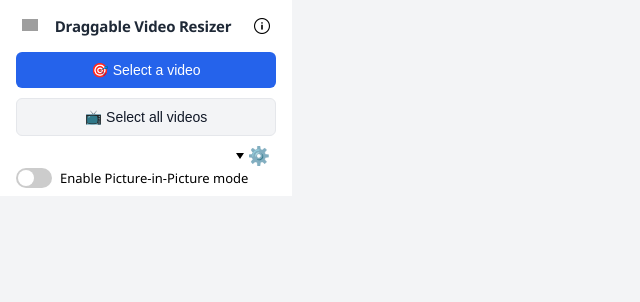
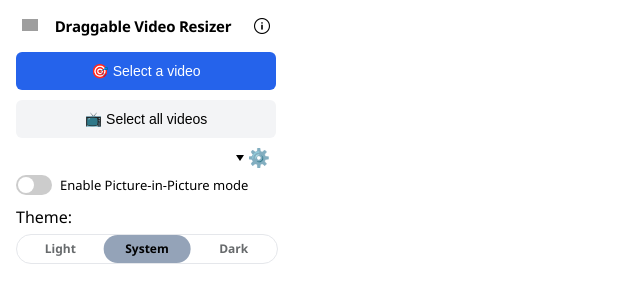
Before and after one commit to Firecoded/draggable-video-resizer, a React (Vite) app: page / in a window 1280 px wide. Both pictures are taken after a click on the button "⚙️". Shown: the top 302 px of the page, without its empty margins (0-640 px from the left). Built offline with nearby package versions, Linux system fonts and the light colour scheme; grey boxes are pictures that could not be loaded.

Commit message:
add theme for popup.js

```diff
--- a/index.html
+++ b/index.html
@@ -1,5 +1,5 @@
 <!DOCTYPE html>
-<html lang="en">
+<html lang="en" class="theme-transition">
     <head>
         <meta charset="UTF-8" />
         <meta name="viewport" content="width=device-width, initial-scale=1.0" />
@@ -7,7 +7,6 @@
         <style>
             body {
                 min-width: 260px;
-                background-color: #f9fafb;
                 font-family: sans-serif;
             }
         </style>
--- a/src/App.tsx
+++ b/src/App.tsx
@@ -4,11 +4,50 @@ import "./app.css";
 export default function App() {
     const [pipMode, setPipMode] = useState(false);
     const [showSettings, setShowSettings] = useState(false);
+    const [theme, setThemeState] = useState(localStorage.getItem("theme") || "system");
 
     useEffect(() => {
-        chrome.storage.sync.get("pipMode", (res) => setPipMode(!!res.pipMode));
-        chrome.storage.sync.get("showSettings", (res) => setShowSettings(!!res.showSettings));
+        chrome.storage.sync.get(["pipMode", "showSettings", "theme"], (res) => {
+            setPipMode(!!res.pipMode);
+            setShowSettings(!!res.showSettings);
+
+            const savedTheme = res.theme || "system";
+            setThemeState(savedTheme);
+            applyTheme(savedTheme);
+        });
     }, []);
+
+    useEffect(() => {
+        const mediaQuery = window.matchMedia("(prefers-color-scheme: dark)");
+
+        const listener = () => {
+            if (theme === "system") {
+                applyTheme("system");
+            }
+        };
+
+        mediaQuery.addEventListener("change", listener);
+
+        return () => mediaQuery.removeEventListener("change", listener);
+    }, [theme]);
+
+    function applyTheme(mode: string) {
+        if (mode === "light") {
+            document.documentElement.classList.remove("dark");
+        } else if (mode === "dark") {
+            document.documentElement.classList.add("dark");
+        } else {
+            const prefersDark = window.matchMedia("(prefers-color-scheme: dark)").matches;
+            document.documentElement.classList.toggle("dark", prefersDark);
+        }
+    }
+
+    function setTheme(mode: "light" | "dark" | "system") {
+        document.documentElement.classList.remove("theme-transition");
+        setThemeState(mode);
+        chrome.storage.sync.set({ theme: mode });
+        applyTheme(mode);
+    }
 
     const handlePipToggle = (checked: boolean) => {
         setPipMode(checked);
@@ -73,6 +112,49 @@ export default function App() {
                         <span className="toggle-slider" />
                         <span className="toggle-label">Enable Picture-in-Picture mode</span>
                     </label>
+                    <div className="toggle-label">Theme:</div>
+                    <div className="theme-switch">
+                        <input
+                            id="theme-light"
+                            name="theme"
+                            type="radio"
+                            value="light"
+                            className="switch-input"
+                            checked={theme === "light"}
+                            onChange={() => setTheme("light")}
+                        />
+                        <label htmlFor="theme-light" className="switch-label switch-label-light">
+                            Light
+                        </label>
+
+                        <input
+                            id="theme-system"
+                            name="theme"
+                            type="radio"
+                            value="system"
+                            className="switch-input"
+                            checked={theme === "system"}
+                            onChange={() => setTheme("system")}
+                        />
+                        <label htmlFor="theme-system" className="switch-label switch-label-system">
+                            System
+                        </label>
+
+                        <input
+                            id="theme-dark"
+                            name="theme"
+                            type="radio"
+                            value="dark"
+                            className="switch-input"
+                            checked={theme === "dark"}
+                            onChange={() => setTheme("dark")}
+                        />
+                        <label htmlFor="theme-dark" className="switch-label switch-label-dark">
+                            Dark
+                        </label>
+
+                        <span className="switch-selector" />
+                    </div>
                 </div>
             )}
         </div>
--- a/src/app.css
+++ b/src/app.css
@@ -1,16 +1,55 @@
+:root {
+    --bg-color: #ffffff;
+    --text-color: #000000;
+    --primary-color: #2563eb;
+    --primary-hover: #1e40af;
+    --secondary-bg: #f3f4f6;
+    --secondary-hover: #e5e7eb;
+    --link-color: #3b82f6;
+    --link-hover: #1d4ed8;
+    --border-color: #e5e7eb;
+    --selector-text-color: #000;
+}
+
+.dark {
+    --bg-color: #121212;
+    --text-color: #eeeeee;
+    --primary-color: #3801b3;
+    --primary-hover: #5222d8;
+    --secondary-bg: #1e1e1e;
+    --secondary-hover: #2a2a2a;
+    --link-color: #90caf9;
+    --link-hover: #64b5f6;
+    --border-color: #333333;
+    --selector-text-color: #fff;
+}
+
+html.theme-transition * {
+    transition: none !important;
+}
+
 body {
     font-family: "Segoe UI", system-ui, sans-serif;
     margin: 0;
-    background-color: #f3f4f6;
+    background-color: var(--bg-color);
+    color: var(--text-color);
+}
+
+body,
+.popup-container,
+.primary-button,
+.secondary-button {
+    transition: background-color 0.3s ease, color 0.3s ease, border-color 0.3s ease;
 }
 
 .popup-container {
     padding: 16px 16px 8px 16px;
     width: 260px;
-    background-color: white;
+    background-color: var(--bg-color);
     display: flex;
     flex-direction: column;
     gap: 16px;
+    transition: background-color 0.3s ease;
 }
 
 .popup-title {
@@ -18,13 +57,14 @@ body {
     font-weight: 600;
     margin-bottom: 0;
     text-align: center;
-    color: #1f2937;
+    color: var(--text-color);
     letter-spacing: -0.2px;
     display: flex;
     align-items: center;
     justify-content: space-around;
     gap: 6px;
     margin-top: 0;
+    transition: color 0.3s ease;
 }
 
 .popup-title-icon {
@@ -62,8 +102,21 @@ body {
     object-fit: contain;
 }
 
+/* Default: no filter */
+.popup-title-icon,
+.info-icon-img {
+    filter: none;
+    transition: filter 0.2s ease;
+}
+
+/* In dark mode: invert icons */
+.dark .popup-title-icon,
+.dark .info-icon-img {
+    filter: invert(1);
+}
+
 .primary-button {
-    background-color: #2563eb;
+    background-color: var(--primary-color);
     color: white;
     padding: 10px 14px;
     font-size: 14px;
@@ -72,31 +125,38 @@ body {
     border-radius: 6px;
     cursor: pointer;
     transition: background-color 0.2s ease;
+    border: 1px solid transparent;
 }
 
 .primary-button:hover {
-    background-color: #1e40af;
+    background-color: var(--primary-hover);
 }
 
 .secondary-button {
-    background-color: #f3f4f6;
-    color: #111827;
+    background-color: var(--secondary-bg);
+    color: var(--text-color);
     padding: 10px 14px;
     font-size: 14px;
-    border: 1px solid #e5e7eb;
+    border: 1px solid var(--border-color);
     border-radius: 6px;
     cursor: pointer;
-    transition: background-color 0.2s ease;
+    transition: background-color 0.2s ease, color 0.2s ease;
+    border: 1px solid transparent;
 }
 
 .secondary-button:hover {
-    background-color: #e5e7eb;
+    background-color: var(--secondary-hover);
+}
+
+.dark .primary-button,
+.dark .secondary-button {
+    border: 1px solid rgba(255, 255, 255, 0.12);
 }
 
 .link-button {
     background: none;
     border: none;
-    color: #3b82f6;
+    color: var(--link-color);
     font-size: 13px;
     text-align: center;
     cursor: pointer;
@@ -105,7 +165,7 @@ body {
 }
 
 .link-button:hover {
-    color: #1d4ed8;
+    color: var(--link-hover);
     text-decoration: underline;
 }
 
@@ -130,17 +190,86 @@ body {
     height: 0;
     border-left: 4px solid transparent;
     border-right: 4px solid transparent;
-    border-top: 6px solid #000; /* color of triangle */
+    border-top: 6px solid var(--text-color);
     transition: transform 0.2s ease;
 }
 
-/* flip on the X-axis (vertical flip) */
 .arrow.down {
-    transform: scaleY(-1); /* now triangle points down */
+    transform: scaleY(-1);
 }
 
 .settings-block {
     margin-top: -16px;
+}
+
+/* Theme toggle switch */
+.theme-switch {
+    position: relative;
+    height: 28px;
+    width: 100%;
+    display: flex;
+    background: transparent;
+    border-radius: 32px;
+    overflow: hidden;
+    border: 1px solid var(--border-color, #ccc);
+    display: flex;
+    align-items: center;
+}
+
+.switch-label {
+    font-weight: bold;
+    z-index: 2;
+    flex: 1;
+    line-height: 32px;
+    font-size: 12px;
+    color: #676a6c;
+    text-align: center;
+    cursor: pointer;
+    background: transparent;
+}
+
+.switch-input {
+    display: none;
+}
+
+.switch-input:checked + .switch-label {
+    transition: 0.15s ease-out;
+}
+
+.switch-input:checked + .switch-label {
+    color: var(--selector-text-color);
+}
+
+.switch-input:checked + .switch-label-light ~ .switch-selector {
+    transform: translateX(0%);
+    background-color: #e2e8f0;
+}
+
+.switch-input:checked + .switch-label-system ~ .switch-selector {
+    transform: translateX(100%);
+    background-color: #94a3b8; /* System */
+}
+
+.switch-input:checked + .switch-label-dark ~ .switch-selector {
+    transform: translateX(200%);
+    background-color: #6b7280; /* Dark */
+}
+
+.dark .switch-label-system,
+.dark .switch-label-light {
+    color: #fff;
+}
+
+.switch-selector {
+    position: absolute;
+    z-index: 1;
+    top: 0;
+    left: 0;
+    width: calc(100% / 3);
+    height: 100%;
+    border-radius: inherit;
+    background-color: var(--primary-color, #2563eb);
+    transition: all 0.3s ease;
 }
 
 .toggle-container {
@@ -152,12 +281,10 @@ body {
     font-size: 13px;
 }
 
-/* Hide native checkbox */
 .toggle-container input[type="checkbox"] {
     display: none;
 }
 
-/* Track + knob */
 .toggle-slider {
     position: relative;
     width: 36px;
@@ -179,7 +306,6 @@ body {
     transition: transform 0.2s ease;
 }
 
-/* When checked, move the knob and change color */
 .toggle-container input[type="checkbox"]:checked + .toggle-slider {
     background-color: #007bff;
 }
@@ -188,6 +314,20 @@ body {
     transform: translateX(16px);
 }
 
+/* Dark mode overrides */
+.dark .toggle-slider {
+    background-color: #444; /* Darker background */
+}
+
+.dark .toggle-container input[type="checkbox"]:checked + .toggle-slider {
+    background-color: #3b82f6; /* Blue or vibrant accent for dark mode */
+}
+
+.dark .toggle-slider::before {
+    background-color: #fff; /* Keep the knob bright for contrast */
+}
+
 .toggle-label {
+    margin: 6px 0;
     white-space: nowrap;
 }
```
